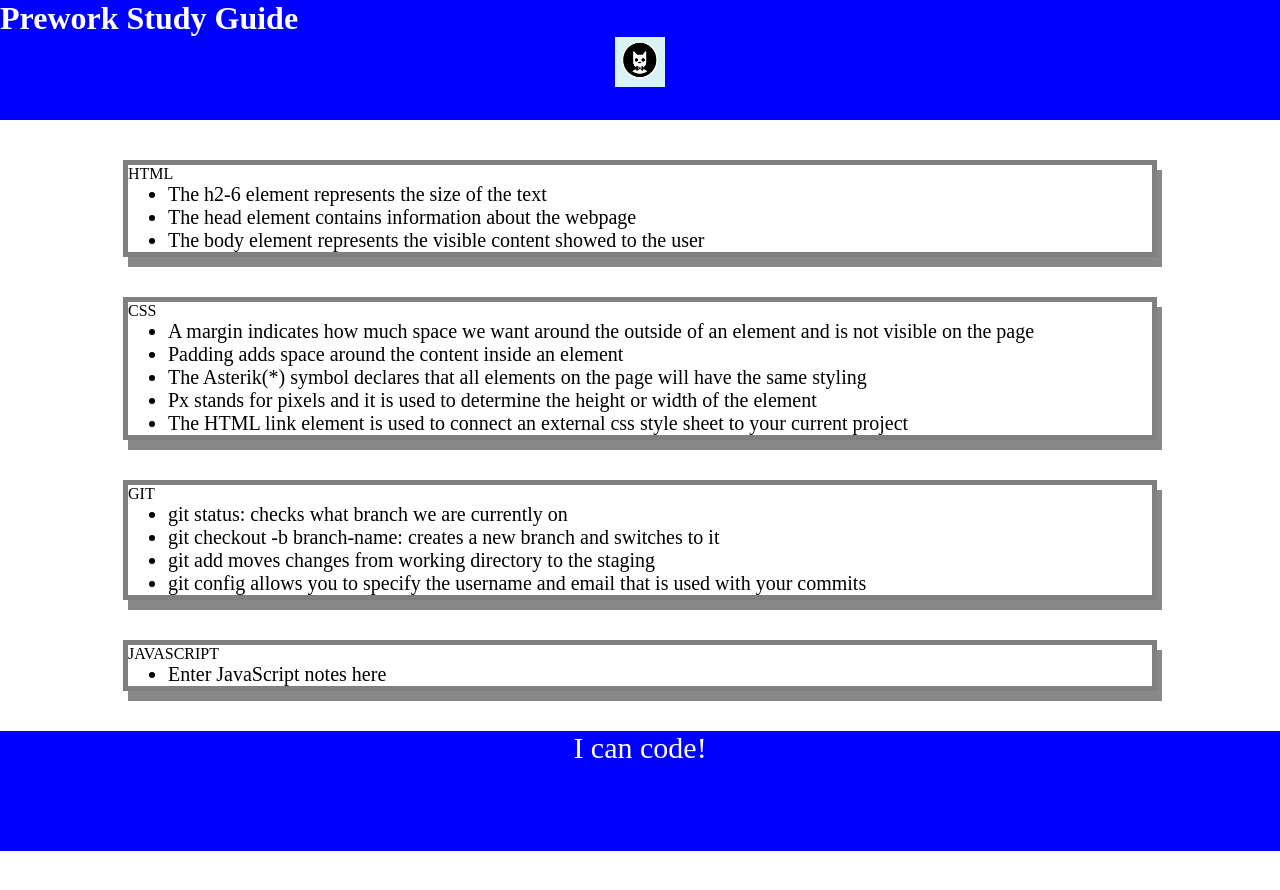
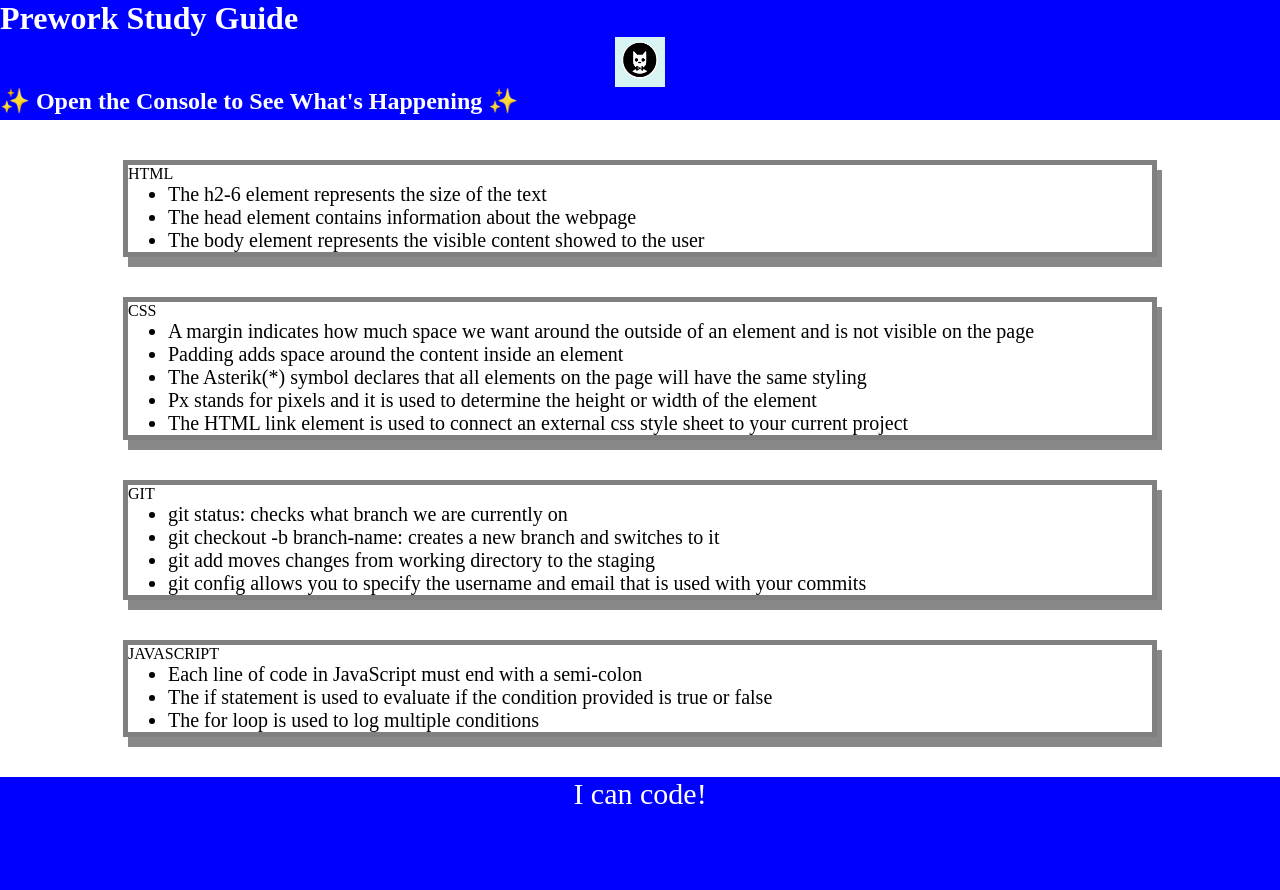
Before and after one commit to dawki5/prework-study-guide, a plain HTML site: page index.html in a window 1280 px wide. Before the commit the page ends 851 px from the top, so only its background shows below. Drawn offline with Linux system fonts and the light colour scheme.

Commit message:
Added if and for conditions to our pre-work study guide

```diff
--- /dev/null
+++ b/assets/script.js
@@ -0,0 +1,17 @@
+var topics = ['HTML', 'CSS', 'Git', 'JavaScript'];
+for (var x = 0; x < topics.length; x++) {
+    console.log(topics[x]);
+   }
+/*
+if (topic === 'HTML') {
+  console.log("Let's study HTML!");
+} else if (topic === 'CSS') {
+  console.log("Let's study CSS!");
+} else if (topic === 'Git') {
+  console.log("Let's study Git!");
+} else if (topic === 'JavaScript') {
+  console.log("Let's study JavaScript!");
+} else {
+  console.log('Please try again!');
+}
+*/
--- a/index.html
+++ b/index.html
@@ -11,6 +11,7 @@
     <header id="top">
       <h1>Prework Study Guide</h1>
       <img src="./assets/bowtie-cat.png" alt="Profile image of cat wearing a bow tie." />
+      <h2>✨ Open the Console to See What's Happening ✨</h2>
     </header>
     <main>
     <section class="card" id="html-section"
@@ -46,7 +47,9 @@
     <section class="card" id="javascript-section"
       <h2>JAVASCRIPT</h2>
       <ul>
-        <li>Enter JavaScript notes here</li>
+        <li>Each line of code in JavaScript must end with a semi-colon</li>
+        <li>The if statement is used to evaluate if the condition provided is true or false</li>
+        <li>The for loop is used to log multiple conditions</li>
       </ul>
     </section>
     </main>
@@ -54,5 +57,6 @@
     <footer>
       <p>I can code!</p>
     </footer>
+    <script src="./assets/script.js"></script>
   </body>
 </html>
```
